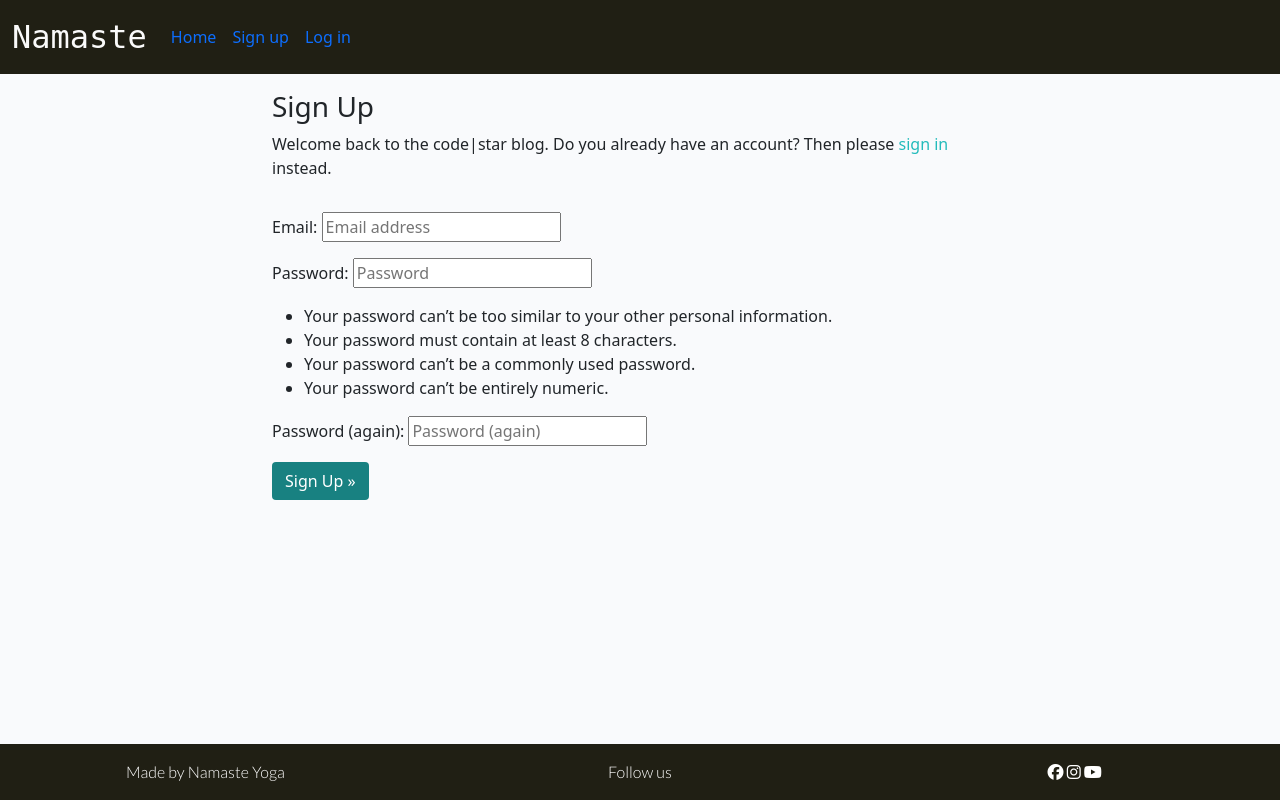
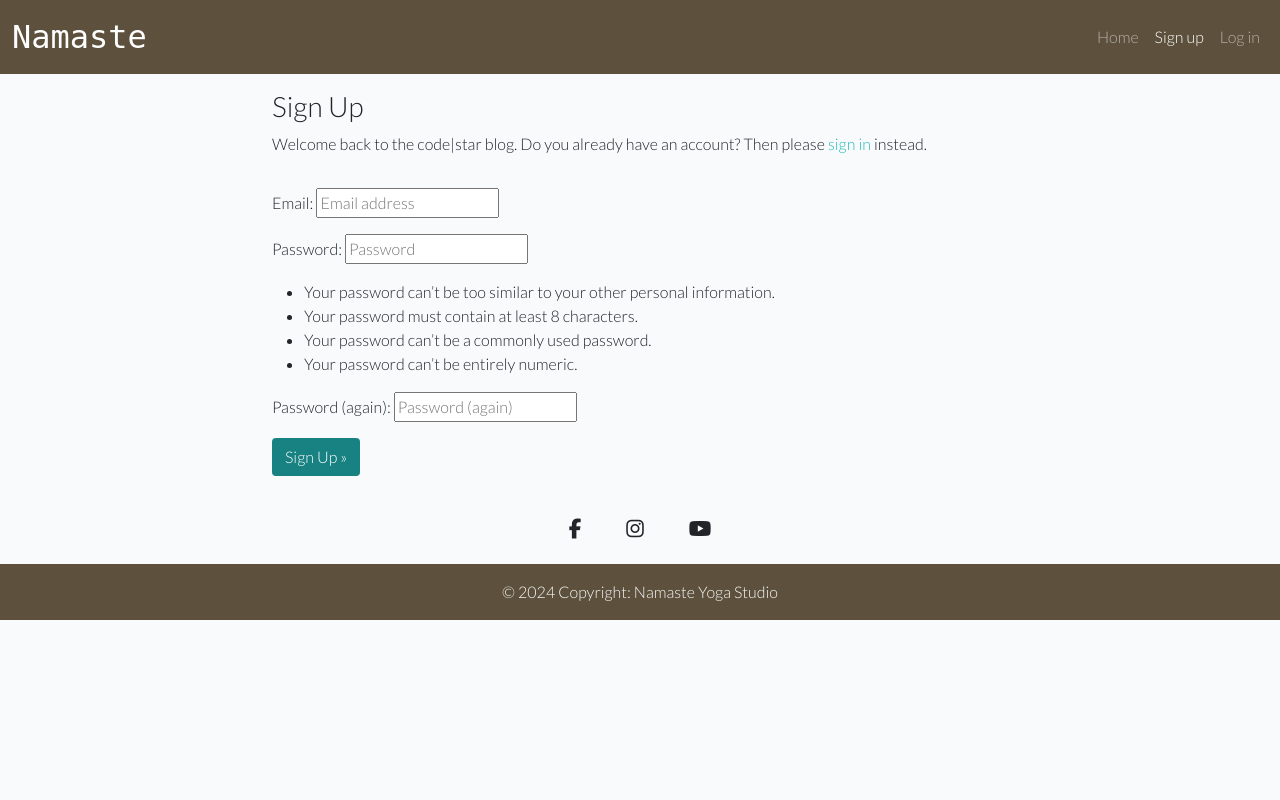
Before and after one commit to Agnieszka-21/namaste-django, a Django app: page /accounts/signup/ in a window 1280 px wide. Run offline with Django 4.2, Linux system fonts and the light colour scheme; some libraries are stand-ins or nearby versions; some web fonts are replaced.

Commit message:
Improve the base.html template with clean, custom styling

```diff
--- a/static/css/style.css
+++ b/static/css/style.css
@@ -9,6 +9,8 @@
 /* Copied from CI Walkthrough for now (only temporary) */
 body {
     background-color: #e4e0dd;
+    font-family: 'Lato', sans-serif;
+    font-weight: 400;
 }
 
 .brand {
@@ -30,12 +32,21 @@ footer p {
     font-weight: 400;
 }
 
-.thin {
-    font-weight: 300;
+.no-gutters {
+    margin-left: 0;
+    margin-right: 0;
 }
 
-.bg-greyblack {
+iframe {
+    width: 100%;
+}
+
+.bg-darkbrown {
     background-color: #201f14 !important;
+}
+
+.bg-brown {
+    background-color: #5d513d;
 }
 
 .main-bg {
--- a/templates/base.html
+++ b/templates/base.html
@@ -34,18 +34,23 @@
 
 <body class="d-flex flex-column h-100 main-bg">
 
-    <!-- Navigation -->
-    <nav class="navbar navbar-expand-lg data-bs-theme='dark' bg-greyblack">
+    <!-- Navigation
+     Helpful documentation: CI Walkthrough projects, https://www.w3schools.com/bootstrap4/bootstrap_navbar.asp -->
+    <nav class="navbar navbar-expand-lg navbar-dark bg-brown">
         <div class="container-fluid">
-            <a class="navbar-brand" href="{% url 'home' %}">
-                <div class="brand">Namaste</div>
-            </a>
-            <button class="navbar-toggler" type="button" data-bs-toggle="collapse" data-bs-target="#navbarText"
+
+            <!-- Brand -->
+            <a class="navbar-brand brand" href="{% url 'home' %}">Namaste</a>
+
+            <!-- Toggler/collapsibe Button -->
+            <button class="navbar-toggler" type="button" data-bs-toggle="collapse" data-bs-target="#collapsibleNavbar"
                 aria-controls="navbarText" aria-expanded="false" aria-label="Toggle navigation">
                 <span class="navbar-toggler-icon"></span>
             </button>
-            <div class="collapse navbar-collapse" id="navbarText">
-                <ul class="navbar-nav me-auto mb-2 mb-lg-0">
+
+            <!-- Navbar links -->
+            <div class="collapse navbar-collapse" id="collapsibleNavbar">
+                <ul class="navbar-nav ms-auto mb-2 mb-lg-0">
                     <li class="nav-item">
                         <a class="nav-link {% if request.path == home_url %}active{% endif %}" aria-current="page"
                             href="{% url 'home' %}">Home</a>
@@ -91,19 +96,70 @@
 
     </main>
 
-    <!-- Footer -->
-    <footer class="footer mt-auto py-3 bg-greyblack">
+    <!-- Footer
+    <footer class="footer mt-auto py-3 bg-darkbrown">
         <div class="container-fluid"></div>
             <div class="row">
                 <p class="col-md-4 m-0 text-center text-white">Made by Namaste Yoga</p>
                 <p class="col-md-4 m-0 text-center text-white">Follow us</p>
                 <p class="col-md-4 m-0 text-center text-white">
-                    <i class="fa-brands fa-facebook"></i>
-                    <i class="fa-brands fa-instagram"></i>
-                    <i class="fa-brands fa-youtube"></i>
+                    <i class="fa-brands fa-facebook"><a href="https://www.facebook.com" target="_blank" rel="noopener" aria-label="Visit our Facebook page (opens in a new tab)"></a></i>
+                    <a href="https://www.instagram.com" target="_blank" rel="noopener" aria-label="Visit our Instagram page (opens in a new tab)"></a><i class="fa-brands fa-instagram"></i>
+                    <a href="https://www.youtube.com" target="_blank" rel="noopener" aria-label="Visit our YouTube channel (opens in a new tab)"></a><i class="fa-brands fa-youtube"></i>
                 </p>
             </div>
         </div>
+    </footer>
+-->
+    <!-- Footer adapted from https://mdbootstrap.com/docs/standard/extended/social-media-icons-footer/ -->
+    <footer class="text-center text-white">
+        <!-- Grid container -->
+        <div class="container pt-4">
+          <!-- Section: Social media -->
+          <section class="mb-2">
+            <!-- Facebook -->
+            <a
+              data-mdb-ripple-init class="btn btn-link btn-floating btn-lg text-dark m-1"
+              href="https://www.facebook.com"
+              target="_blank"
+              rel="noopener"
+              aria-label="Visit our Facebook page (opens in a new tab)"
+              role="button"
+              data-mdb-ripple-color="dark"
+              ><i class="fa-brands fa-facebook-f"></i
+            ></a>
+
+            <!-- Instagram -->
+            <a
+              data-mdb-ripple-init class="btn btn-link btn-floating btn-lg text-dark m-1"
+              href="https://www.instagram.com"
+              target="_blank"
+              rel="noopener"
+              aria-label="Visit our Instagram page (opens in a new tab)"
+              role="button"
+              data-mdb-ripple-color="dark"
+              ><i class="fa-brands fa-instagram"></i
+            ></a>
+
+            <!-- YouTube -->
+            <a
+              data-mdb-ripple-init class="btn btn-link btn-floating btn-lg text-dark m-1"
+              href="https://www.youtube.com"
+              target="_blank"
+              rel="noopener"
+              aria-label="Visit our YouTube channel (opens in a new tab)"
+              role="button"
+              data-mdb-ripple-color="dark"
+              ><i class="fa-brands fa-youtube"></i
+            ></a>
+          </section>
+        </div>
+
+        <!-- Copyright -->
+        <div class="text-center text-light p-3 bg-brown">
+          © 2024 Copyright: Namaste Yoga Studio
+        </div>
+
     </footer>
 
     <!-- Bootstrap -->
--- a/user_profiles/templates/user_profiles/index.html
+++ b/user_profiles/templates/user_profiles/index.html
@@ -7,7 +7,7 @@
 
 <!-- index.html content starts here -->
 <div>
-    <div class="row">
+    <div class="row no-gutters">
         <img src="../static/images/seated.jpg" alt="Students in a yoga class" class="col-12">
     </div>
     <div class="container-fluid">
```
